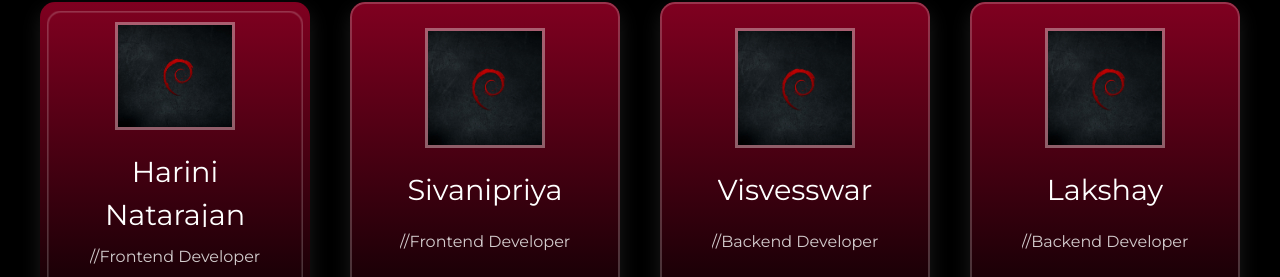
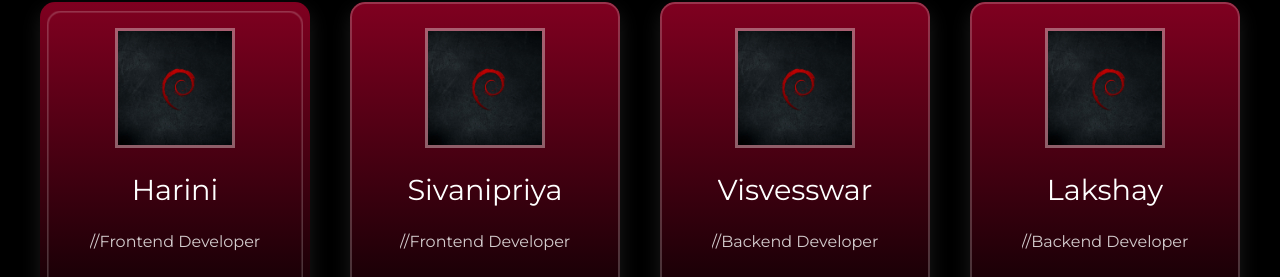
Before and after one commit to cegcsea/Reach-Abacus-25-Frontend, a React (Create React App) app in the folder mern-abacus-theme/frontend-new/: page / in a window 1280 px wide. Shown: the part 2420-2697 px from the top of the page. Built offline with nearby package versions, Linux system fonts and the light colour scheme; a web font is replaced by a local one.

Commit message:
Update Developers.js

```diff
--- a/mern-abacus-theme/frontend-new/src/components/Developers.js
+++ b/mern-abacus-theme/frontend-new/src/components/Developers.js
@@ -3,7 +3,7 @@ import "../styles/developer.css";
 import React, { useState, useEffect } from "react";
 const developers = [
   {
-    name: "Harini Natarajan",
+    name: "Harini",
     role: "//Frontend Developer",
     src: HariniImage,
     linkedin: "https://linkedin.com/in/harini",
```
